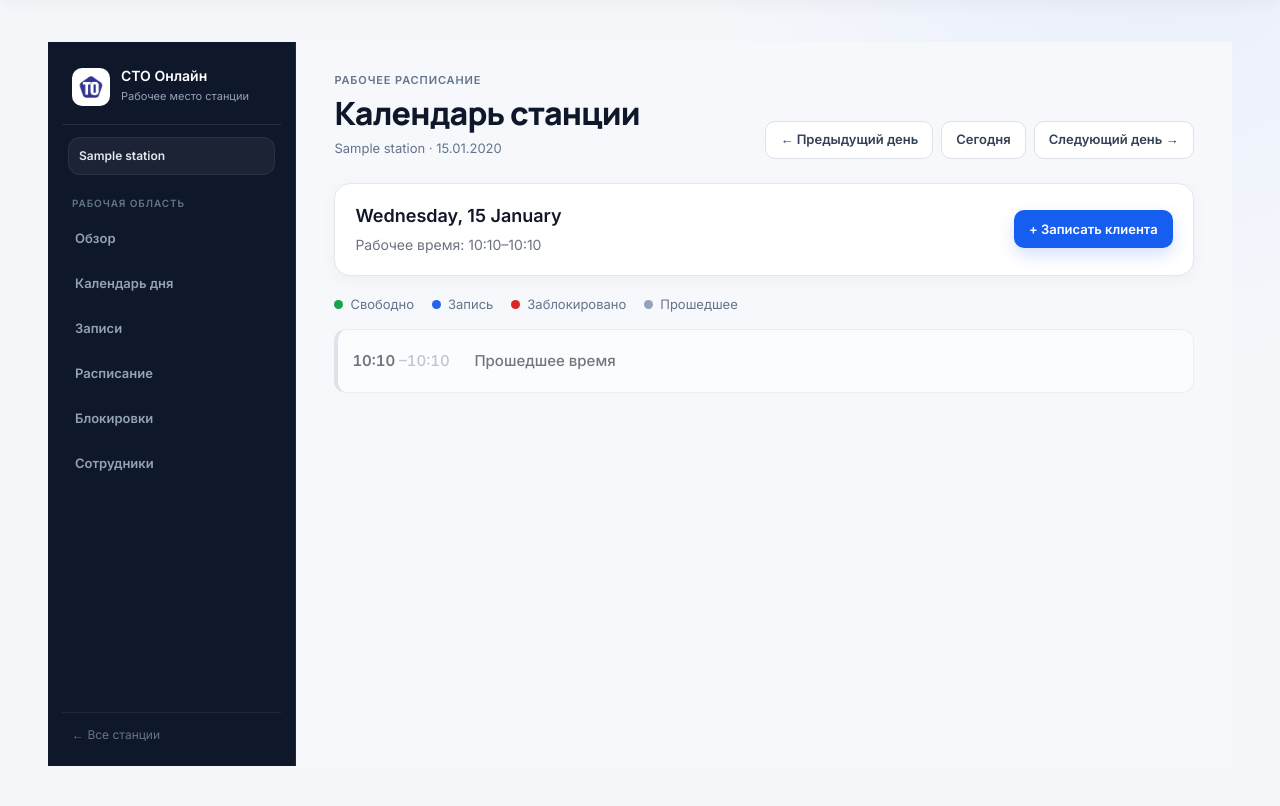
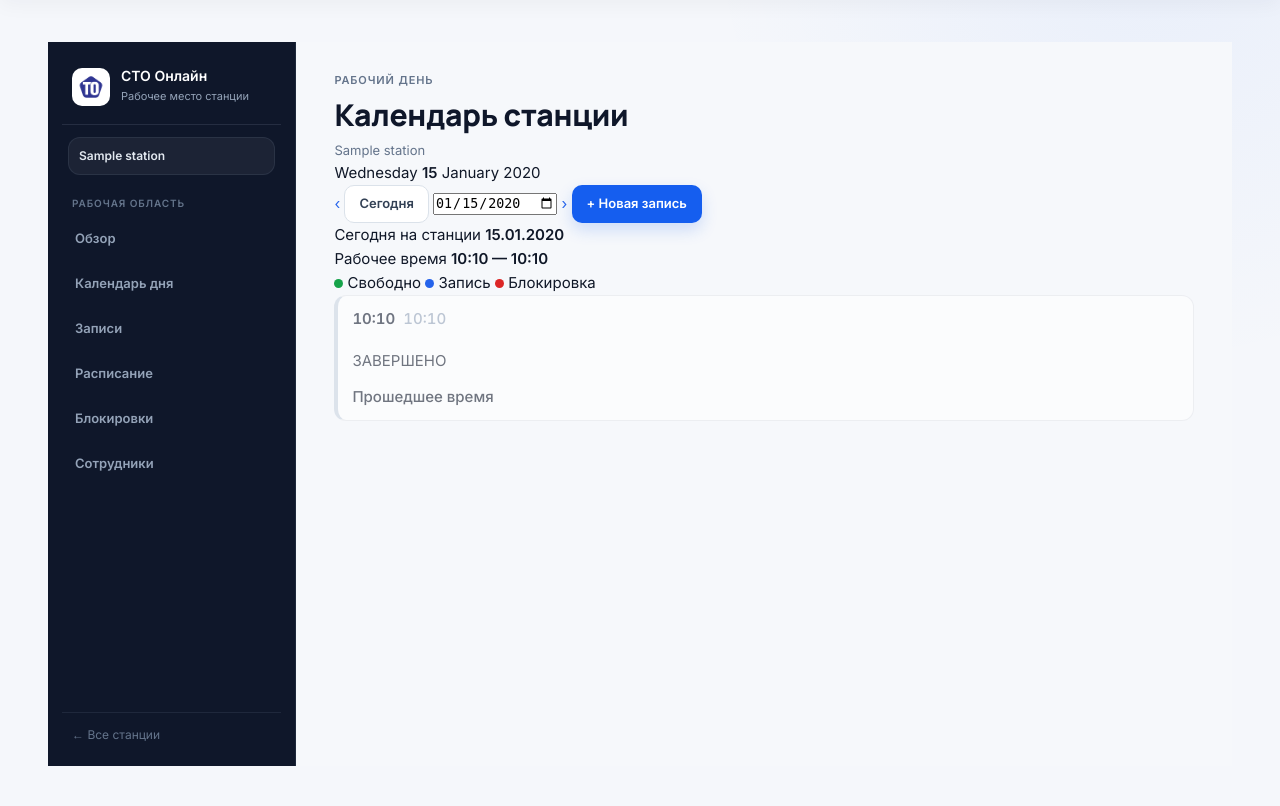
Before and after one commit to max2cool063-crypto/STO-python-project, a Django app: template templates/booking/station/day_calendar.html in a window 1280 px wide. Shown: the part 77-883 px from the top of the page. Run offline with Django 5.2, Linux system fonts and the light colour scheme; the template is opened without the code that fills it: most values are stand-ins (such as "Sample title", 1, 10 or a date in 2020).

Commit message:
Redesign station day calendar UI

```diff
--- a/templates/booking/station/day_calendar.html
+++ b/templates/booking/station/day_calendar.html
@@ -1,55 +1,75 @@
 {% extends "booking/station/base.html" %}
 {% block station_content %}
-<div class="st-page-head">
+<div class="st-calendar-head">
   <div>
-    <div class="st-page-head__eyebrow">Рабочее расписание</div>
+    <div class="st-page-head__eyebrow">РАБОЧИЙ ДЕНЬ</div>
     <h1>Календарь станции</h1>
-    <div class="st-page-head__meta">{{ station.name }} · {{ selected_date|date:"d.m.Y" }}</div>
+    <div class="st-page-head__meta">{{ station.name }}</div>
   </div>
-  <div class="st-page-head__actions">
-    <a href="?date={{ previous_date|date:'Y-m-d' }}" class="st-btn st-btn--secondary">← Предыдущий день</a>
-    <a href="?date={{ today|date:'Y-m-d' }}" class="st-btn st-btn--secondary">Сегодня</a>
-    <a href="?date={{ next_date|date:'Y-m-d' }}" class="st-btn st-btn--secondary">Следующий день →</a>
+  <div class="st-calendar-head__date">
+    <span>{{ selected_date|date:"l" }}</span>
+    <strong>{{ selected_date|date:"d" }}</strong>
+    <span>{{ selected_date|date:"E Y" }}</span>
   </div>
 </div>
 
-<div class="st-calendar-toolbar">
-  <div>
-    <strong>{{ selected_date|date:"l, d E" }}</strong>
-    {% if work_start and work_end %}
-      <span>Рабочее время: {{ work_start|time:"H:i" }}–{{ work_end|time:"H:i" }}</span>
-    {% else %}
-      <span>Станция не работает</span>
-    {% endif %}
-  </div>
-  <a href="{% url 'station_appointment_create' station.pk %}?date={{ selected_date|date:'Y-m-d' }}" class="st-btn st-btn--primary">+ Записать клиента</a>
+<div class="st-calendar-nav">
+  <a href="?date={{ previous_date|date:'Y-m-d' }}" class="st-calendar-nav__arrow" aria-label="Предыдущий день">‹</a>
+  <a href="?date={{ today|date:'Y-m-d' }}" class="st-btn st-btn--secondary">Сегодня</a>
+  <input type="date" value="{{ selected_date|date:'Y-m-d' }}" aria-label="Выбрать дату" onchange="window.location='?date='+this.value">
+  <a href="?date={{ next_date|date:'Y-m-d' }}" class="st-calendar-nav__arrow" aria-label="Следующий день">›</a>
+  <a href="{% url 'station_appointment_create' station.pk %}?date={{ selected_date|date:'Y-m-d' }}" class="st-btn st-btn--primary">+ Новая запись</a>
 </div>
 
-<div class="st-calendar-legend">
+<div class="st-calendar-summary">
+  <div class="st-calendar-summary__main">
+    <span class="st-calendar-summary__label">Сегодня на станции</span>
+    <strong>{{ selected_date|date:"d.m.Y" }}</strong>
+  </div>
+  <div class="st-calendar-summary__hours">
+    <span>Рабочее время</span>
+    {% if work_start and work_end %}<strong>{{ work_start|time:"H:i" }} — {{ work_end|time:"H:i" }}</strong>{% else %}<strong>Выходной</strong>{% endif %}
+  </div>
+  <div class="st-calendar-summary__legend">
     <span><i class="st-calendar-dot st-calendar-dot--free"></i> Свободно</span>
     <span><i class="st-calendar-dot st-calendar-dot--appointment"></i> Запись</span>
-  <span><i class="st-calendar-dot st-calendar-dot--blocked"></i> Заблокировано</span>
-  <span><i class="st-calendar-dot st-calendar-dot--past"></i> Прошедшее</span>
+    <span><i class="st-calendar-dot st-calendar-dot--blocked"></i> Блокировка</span>
+  </div>
 </div>
 
 <div class="st-day-calendar">
   {% for slot in slots %}
   <div class="st-day-slot st-day-slot--{{ slot.state }}">
-    <div class="st-day-slot__time">{{ slot.start|date:"H:i" }}<span>–{{ slot.end|date:"H:i" }}</span></div>
+    <div class="st-day-slot__time">
+      <strong>{{ slot.start|date:"H:i" }}</strong>
+      <span>{{ slot.end|date:"H:i" }}</span>
+    </div>
+    <div class="st-day-slot__line"><i></i></div>
     <div class="st-day-slot__content">
       {% if slot.state == "appointment" %}
+        <div class="st-slot-card__top">
+          <span class="st-slot-card__label">ЗАПИСЬ</span>
+          <span class="st-badge st-badge--{{ slot.appointment.status|lower }}">{{ slot.appointment.get_status_display }}</span>
+        </div>
         <div class="st-day-slot__title">{{ slot.appointment.name }}</div>
-        <div class="st-day-slot__meta">{{ slot.appointment.car }} · {{ slot.appointment.car.model.get_vehicle_type_display }}</div>
-        {% if slot.appointment.phone %}<div class="st-day-slot__meta">{{ slot.appointment.phone }}</div>{% endif %}
-        <a href="{% url 'station_appointment_detail' station.pk slot.appointment.pk %}" class="st-btn st-btn--secondary st-btn--sm">Подробнее</a>
+        <div class="st-day-slot__details">
+          <span>{{ slot.appointment.car }}</span>
+          <span>{{ slot.appointment.car.model }}</span>
+          {% if slot.appointment.phone %}<a href="tel:{{ slot.appointment.phone }}">{{ slot.appointment.phone }}</a>{% endif %}
+        </div>
+        <a href="{% url 'station_appointment_detail' station.pk slot.appointment.pk %}" class="st-btn st-btn--secondary st-btn--sm">Открыть запись →</a>
       {% elif slot.state == "blocked" %}
+        <div class="st-slot-card__top"><span class="st-slot-card__label">НЕДОСТУПНО</span></div>
         <div class="st-day-slot__title">Время заблокировано</div>
-        <div class="st-day-slot__meta">{{ slot.block.reason|default:"Технические работы" }}</div>
+        <div class="st-day-slot__details"><span>{{ slot.block.reason|default:"Технические работы" }}</span></div>
       {% elif slot.state == "past" %}
+        <div class="st-slot-card__top"><span class="st-slot-card__label">ЗАВЕРШЕНО</span></div>
         <div class="st-day-slot__title">Прошедшее время</div>
       {% else %}
-        <div class="st-day-slot__title">Свободно</div>
-        <button type="button" class="st-btn st-btn--primary st-btn--sm" onclick="openQuickAppointment('{{ slot.start|date:'Y-m-d\\TH:i' }}','{{ slot.start|date:'H:i' }}','{{ slot.end|date:'H:i' }}')">Записать</button>
+        <div class="st-slot-card__top"><span class="st-slot-card__label">СВОБОДНО</span></div>
+        <div class="st-day-slot__title">Свободный слот</div>
+        <div class="st-day-slot__details"><span>Можно записать клиента на {{ slot.start|date:"H:i" }}</span></div>
+        <button type="button" class="st-btn st-btn--primary st-btn--sm" onclick="openQuickAppointment('{{ slot.start|date:'Y-m-d\\TH:i' }}','{{ slot.start|date:'H:i' }}','{{ slot.end|date:'H:i' }}')">Записать клиента</button>
       {% endif %}
     </div>
   </div>
@@ -67,29 +87,16 @@
   <div class="st-quick-modal__backdrop" onclick="closeQuickAppointment()"></div>
   <section class="st-quick-modal__dialog" role="dialog" aria-modal="true" aria-labelledby="quick-appointment-title">
     <button type="button" class="st-quick-modal__close" onclick="closeQuickAppointment()" aria-label="Закрыть">×</button>
-    <div class="st-page-head__eyebrow">Новая запись</div>
+    <div class="st-page-head__eyebrow">НОВАЯ ЗАПИСЬ</div>
     <h2 id="quick-appointment-title">Записать клиента</h2>
-    <div class="st-quick-modal__slot">
-      <strong id="quick-slot-time">—</strong>
-      <span>{{ selected_date|date:"d.m.Y" }} · {{ station.name }}</span>
-    </div>
+    <div class="st-quick-modal__slot"><strong id="quick-slot-time">—</strong><span>{{ selected_date|date:"d.m.Y" }} · {{ station.name }}</span></div>
     <a id="quick-appointment-link" href="#" class="st-btn st-btn--primary st-btn--wide">Перейти к записи</a>
     <button type="button" class="st-btn st-btn--secondary st-btn--wide" onclick="closeQuickAppointment()">Отмена</button>
   </section>
 </div>
-
-<style>
-.st-quick-modal[hidden]{display:none}.st-quick-modal{position:fixed;inset:0;z-index:1000;display:grid;place-items:center;padding:20px}.st-quick-modal__backdrop{position:absolute;inset:0;background:rgba(15,23,42,.48);backdrop-filter:blur(3px)}.st-quick-modal__dialog{position:relative;width:min(440px,100%);padding:28px;background:#fff;border:1px solid #e5e7eb;border-radius:20px;box-shadow:0 24px 70px rgba(15,23,42,.2)}.st-quick-modal__dialog h2{margin:4px 0 18px}.st-quick-modal__close{position:absolute;right:14px;top:12px;border:0;background:transparent;font-size:28px;line-height:1;color:#64748b;cursor:pointer}.st-quick-modal__slot{display:flex;flex-direction:column;gap:5px;padding:16px;margin-bottom:18px;background:#f8fafc;border:1px solid #e2e8f0;border-radius:14px}.st-quick-modal__slot strong{font-size:22px;font-variant-numeric:tabular-nums}.st-quick-modal__slot span{font-size:13px;color:#64748b}.st-btn--wide{width:100%;justify-content:center;margin-top:8px}
-</style>
 <script>
-function openQuickAppointment(start,timeStart,timeEnd){
-  const modal=document.getElementById('quick-appointment-modal');
-  document.getElementById('quick-slot-time').textContent=timeStart+' — '+timeEnd;
-  document.getElementById('quick-appointment-link').href="{% url 'station_appointment_create' station.pk %}?start="+encodeURIComponent(start)+"&date={{ selected_date|date:'Y-m-d' }}";
-  modal.hidden=false;modal.setAttribute('aria-hidden','false');document.body.style.overflow='hidden';
-  setTimeout(()=>document.getElementById('quick-appointment-link').focus(),0);
-}
-function closeQuickAppointment(){const modal=document.getElementById('quick-appointment-modal');modal.hidden=true;modal.setAttribute('aria-hidden','true');document.body.style.overflow='';}
-document.addEventListener('keydown',e=>{if(e.key==='Escape')closeQuickAppointment();});
+function openQuickAppointment(start,timeStart,timeEnd){const modal=document.getElementById('quick-appointment-modal');document.getElementById('quick-slot-time').textContent=timeStart+' — '+timeEnd;document.getElementById('quick-appointment-link').href="{% url 'station_appointment_create' station.pk %}?start="+encodeURIComponent(start)+"&date={{ selected_date|date:'Y-m-d' }}";modal.hidden=false;modal.setAttribute('aria-hidden','false');document.body.style.overflow='hidden';setTimeout(()=>document.getElementById('quick-appointment-link').focus(),0)}
+function closeQuickAppointment(){const modal=document.getElementById('quick-appointment-modal');modal.hidden=true;modal.setAttribute('aria-hidden','true');document.body.style.overflow=''}
+document.addEventListener('keydown',e=>{if(e.key==='Escape')closeQuickAppointment()});
 </script>
 {% endblock %}
```
Lines whose indentation alone changed are shown as unchanged.
